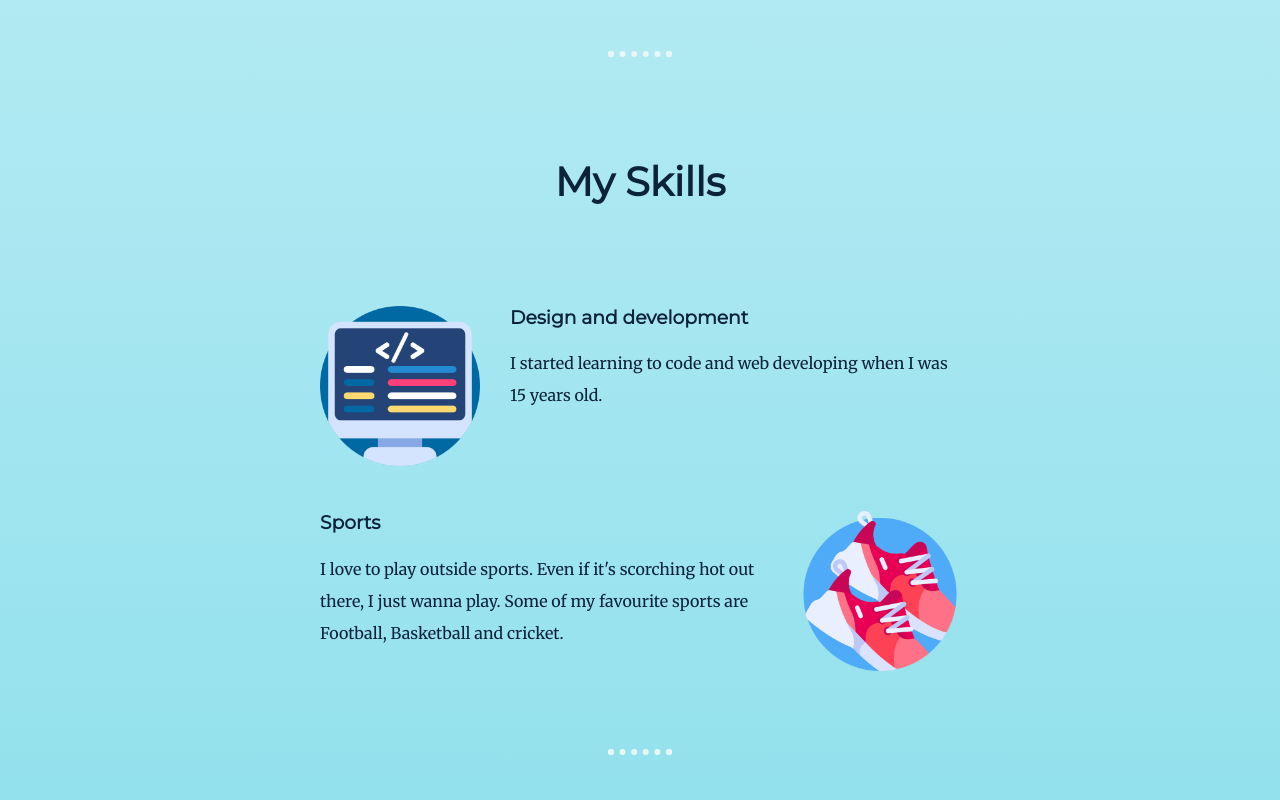
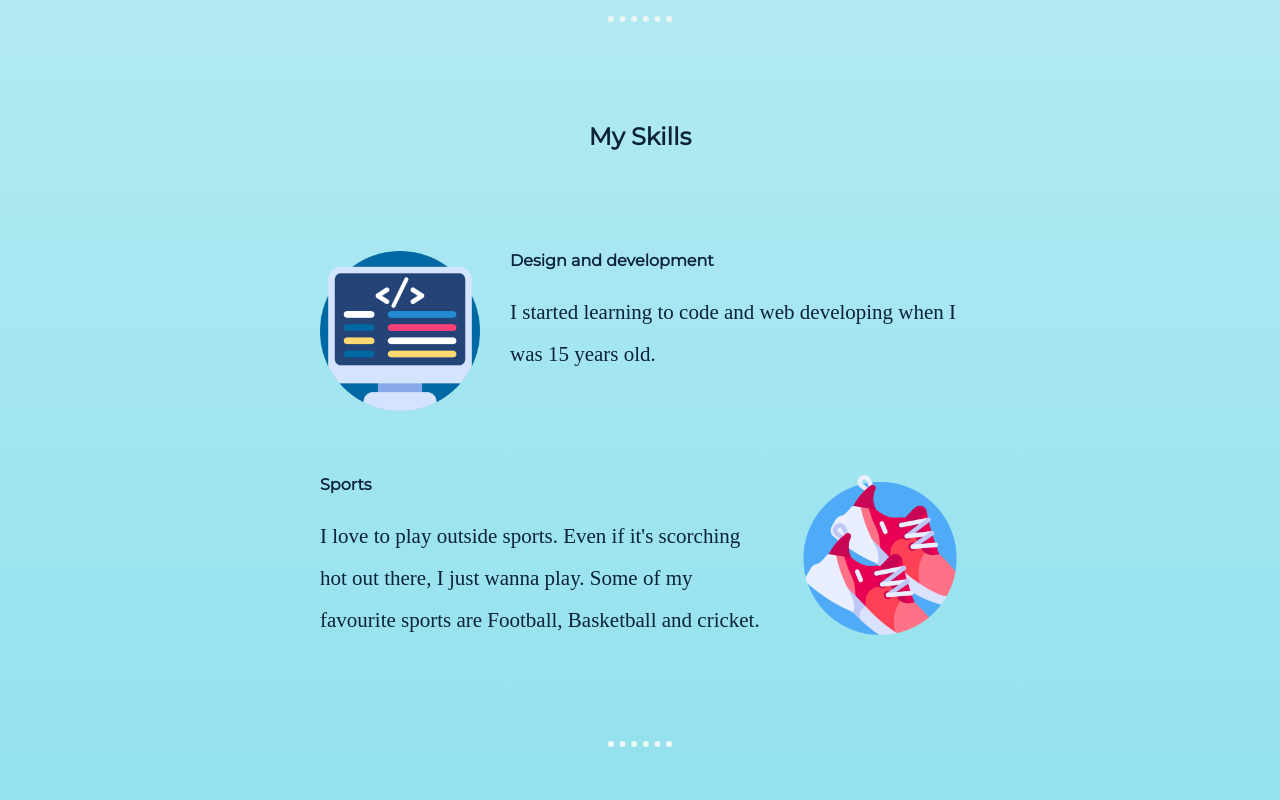
Before and after one commit to Shadowwfall/My-Site, a plain HTML site: page index.html in a window 1280 px wide. Shown: the part 1400-2200 px from the top of the page. Drawn offline with Linux system fonts and the light colour scheme; a web font is replaced by a local one.

Commit message:
Update styles.css

```diff
--- a/css/styles.css
+++ b/css/styles.css
@@ -3,7 +3,9 @@ body {
   color: #0B2239;
   margin: 0;
   text-align: center;
-  font-family: 'Merriweather', serif;
+  font-family: adobe-garamond-pro, serif;
+  font-weight: 300;
+  font-size: 21px;
 }
 
 h1 {
@@ -15,11 +17,12 @@ h1 {
 
 h2 {
   font-family: 'Montserrat', sans-serif;
-  font-size: 2.5rem;
+  font-size: 1.5rem;
 }
 
 h3 {
   font-family: 'Montserrat', sans-serif;
+  font-size: 1rem;
 }
 
 p {
@@ -44,8 +47,8 @@ a:hover {
 }
 
 .top-container {
+  width: auto;
   height: 715.20px;
-  width: auto;
 }
 
 .middle-container {
```
